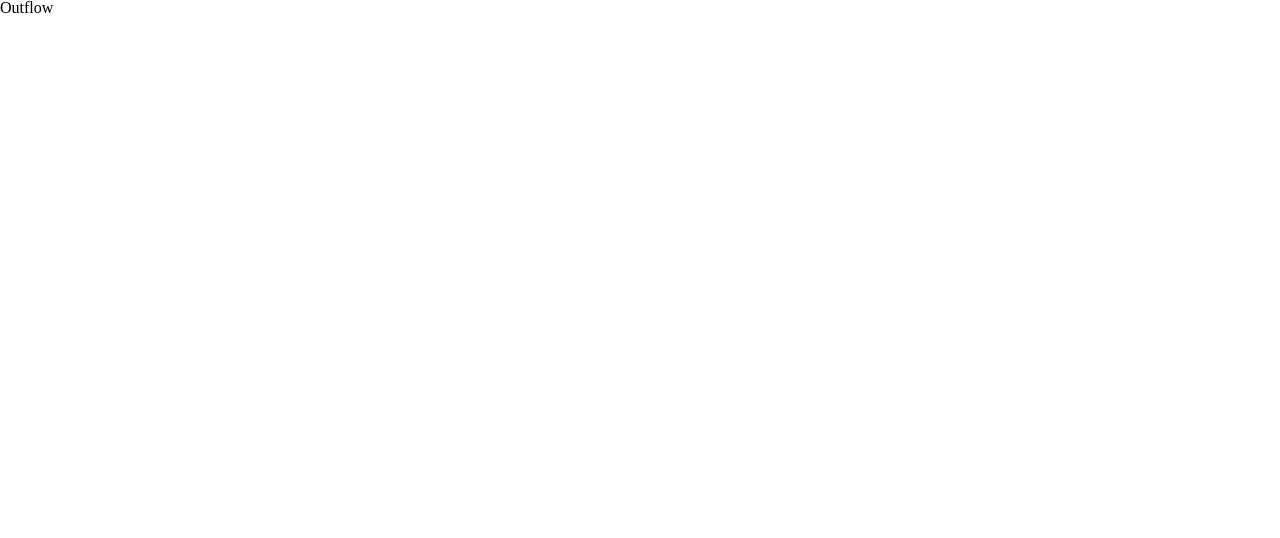
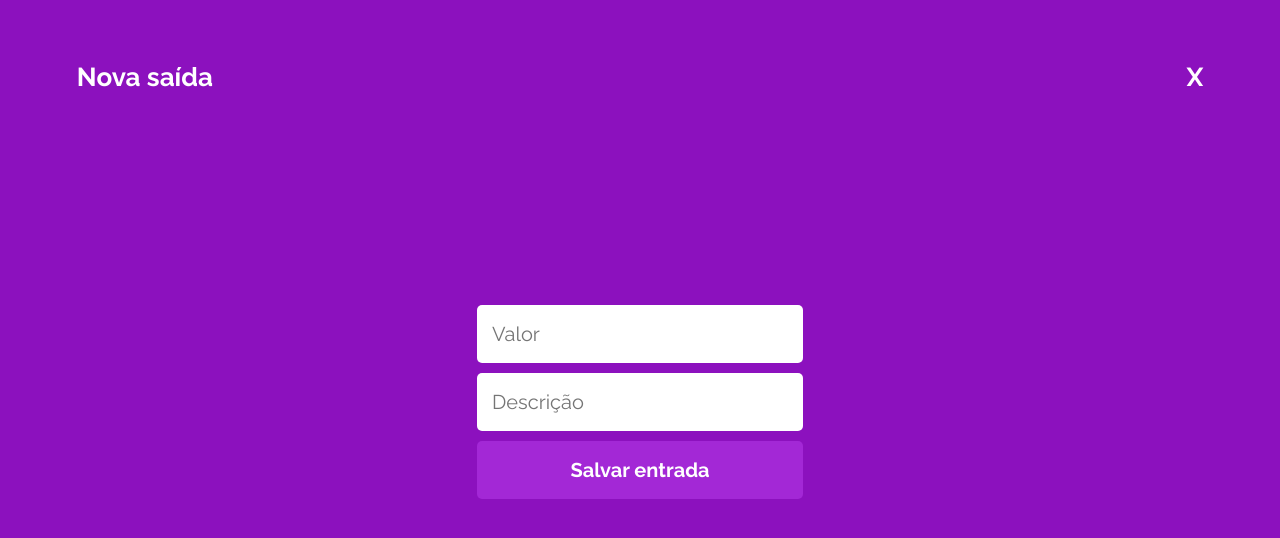
Before and after one commit to rafaelBPorto/projeto14-mywallet-front, a React (Create React App) app: page /outflow in a window 1280 px wide. Shown: the top 538 px of the page. Built offline with nearby package versions, Linux system fonts and the light colour scheme; a web font is replaced by a local one.

Commit message:
feat: page outFlow and refact Header inFlow

```diff
--- /dev/null
+++ b/src/components/Header.js
@@ -0,0 +1,12 @@
+import StyleHeader from "../assets/styles/StyleHearder"
+
+
+export default function Hearder({typeRegistrie}){
+    return(
+        <StyleHeader>
+            <h2>{typeRegistrie}</h2>
+            <h2>X</h2>
+        </StyleHeader>
+    )
+
+}
--- a/src/pages/Home/components/Hearder/Header.js
+++ b/src/pages/Home/components/Hearder/Header.js
@@ -4,7 +4,7 @@ export default function Header(){
     return(
         <StyleHeader>
             <h2>Nome</h2>
-            <h2>Sair</h2>
+            <h2>Logout</h2>
         </StyleHeader>
     )
 }
--- a/src/pages/Inflow/Inflow.js
+++ b/src/pages/Inflow/Inflow.js
@@ -1,11 +1,11 @@
-import Hearder from "./components/Header";
+import Hearder from "../../components/Header";
 import { StyleScreen } from "../../assets/styles/StyleScreen";
 import FormInflow from "./components/FomrInFlow";
 
 export default function Inflow() {
     return (
         <StyleScreen>
-            <Hearder />
+            <Hearder typeRegistrie={"Nova entrada"}/>
             <FormInflow/>
         </StyleScreen>
 
--- a/src/pages/Inflow/components/Header.js
+++ /dev/null
@@ -1,13 +0,0 @@
-import StyleHeader from "../../../assets/styles/StyleHearder"
-
-
-
-export default function Hearder(){
-    return(
-        <StyleHeader>
-            <h2>Nova Entrada</h2>
-            <h2>X</h2>
-        </StyleHeader>
-    )
-
-}
--- /dev/null
+++ b/src/pages/OutFlow/Components/FormOutFlow.js
@@ -0,0 +1,61 @@
+import { useState } from "react";
+import { useNavigate } from "react-router-dom";
+import StyledForm from "../../../assets/styles/StyleForm";
+import dayjs from "dayjs";
+import axios from "axios";
+import { BASEURL } from "../../../Constants/URLS";
+
+
+export default function FormOutflow() {
+    const [value, setValue] = useState("");
+    const [descripton, setDescriprion] = useState("");
+
+    const navigate = useNavigate();
+
+    async function handleForm(e) {
+        e.preventDefault();
+        const token = localStorage.getItem("token");
+
+        try {
+            const res = await axios.post(`${BASEURL}/registries`, {
+                value,
+                description: descripton,
+                type: "outflow",
+                date: dayjs().format("DD/MM/YYYY")
+            },{
+                headers: {"authorization": `Bearer ${token}`}
+            });
+            navigate("/home")
+
+
+        } catch (error) {
+            console.log(error)
+            alert("Não foi possível adicionar este lançamento")
+        }
+
+    }
+
+    return (
+        <StyledForm onSubmit={handleForm}>
+            <input
+                type="number"
+                name="money"
+                value={value}
+                placeholder="Valor"
+                onChange={(e) => setValue(e.target.value)}
+                required
+            />
+
+            <input
+                type="text"
+                name="descripiton"
+                value={descripton}
+                placeholder="Descrição"
+                onChange={(e) => setDescriprion(e.target.value)}
+                required
+            />
+
+            <button type="submit">Salvar entrada</button>
+        </StyledForm>
+    )
+}
--- a/src/pages/OutFlow/OutFlow.js
+++ b/src/pages/OutFlow/OutFlow.js
@@ -1,5 +1,13 @@
-export default function Outflow(){
+import { StyleScreen } from "../../assets/styles/StyleScreen";
+import FormOutflow from "./Components/FormOutFlow";
+import Hearder from "../../components/Header";
+
+export default function OutFlow() {
     return (
-        <div>Outflow</div>
+        <StyleScreen>
+            <Hearder typeRegistrie={"Nova saída"}/>
+            <FormOutflow />
+        </StyleScreen>
+
     )
 }
```
